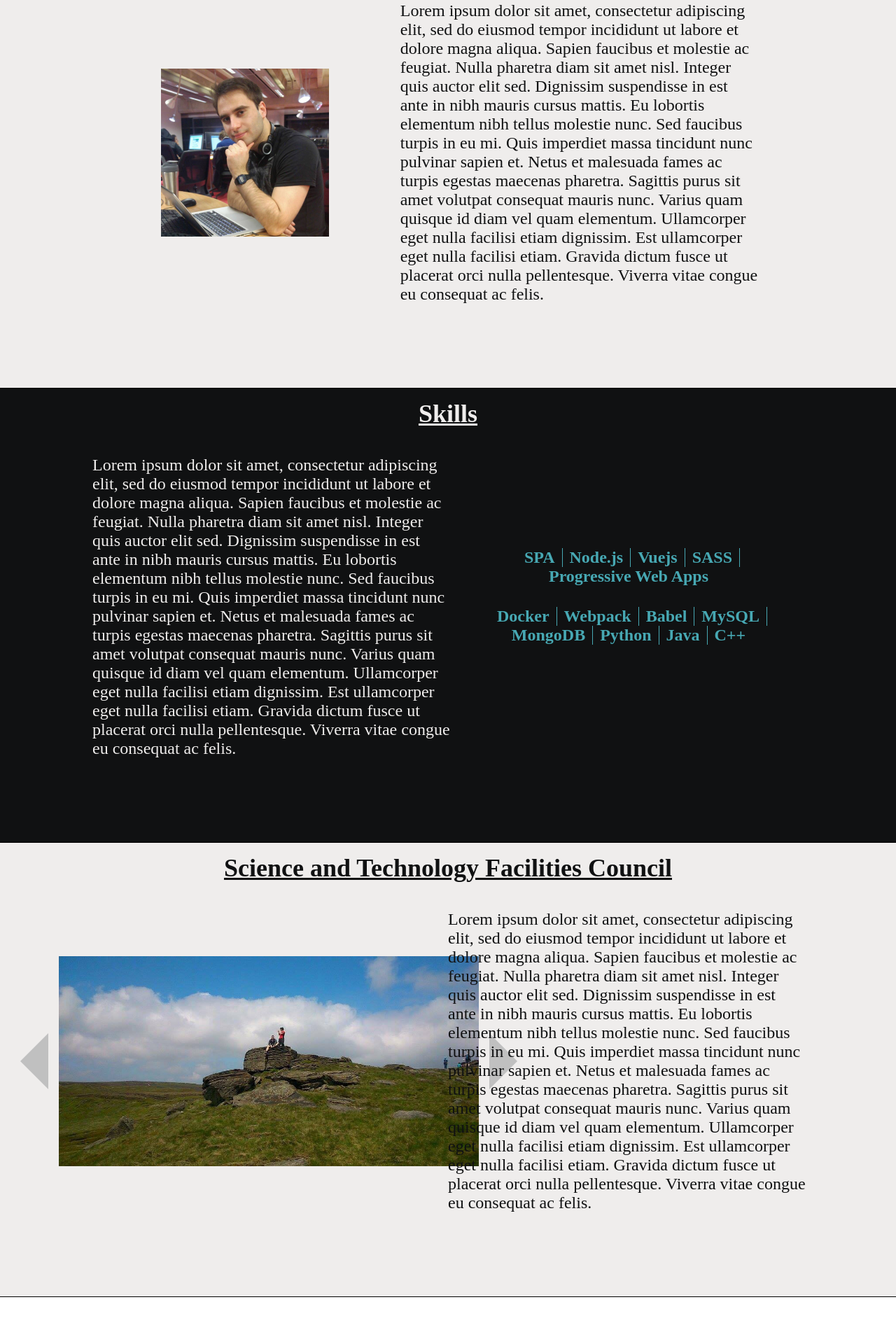
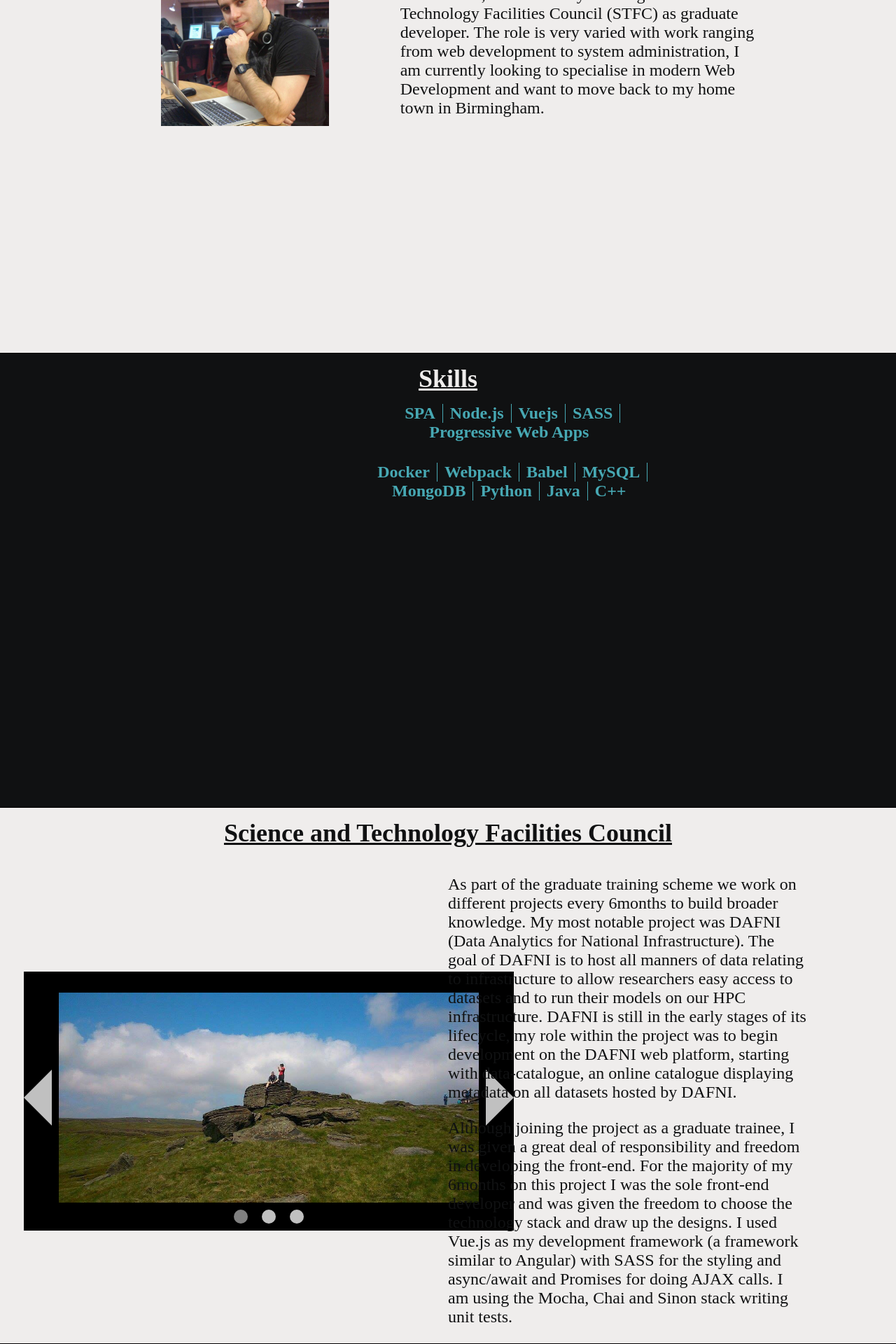
Before and after one commit to MostafaNabi/personal-website, a Vue app: page /#/ in a window 1280 px wide. Shown: the part 194-2114 px from the top of the page at 70% size. Before the commit the page ends 2047 px from the top, so only its background shows below. Built offline with nearby package versions, Linux system fonts and the light colour scheme.

Commit message:
added smooth scrolling and fixed navbar, added bullets to carousel, added content to about me and stfc

```diff
--- a/src/App.vue
+++ b/src/App.vue
@@ -50,12 +50,17 @@ export default {
   }
 
   #navbar {
-    height: 10%;
-    min-height: 100px;
+    position: fixed;
+    top: 0px;
+    height: 50px;
+    min-height: 50px;
     width: 100%;
+    z-index: 1000;
   }
 
   #main-body {
+    position: absolute;
+    top: 50px;
     height: 90%;
     width: 100%;
   }
--- a/src/components/Carousel.vue
+++ b/src/components/Carousel.vue
@@ -3,11 +3,20 @@
     <div id="carousel-container">
       <div id="main-wrapper">
         <div id="left-arrow" class="carousel-arrow" v-on:click="decrementIndex()"></div>
-        <img class="carousel-image" v-for="(image, i) in images" :key="image" v-bind:src="require('@/assets/'+image)" v-show="carouselIndex === i"/>
+        <img class="carousel-image"
+            v-for="(image, i) in images" :key="image"
+            v-bind:src="require('@/assets/'+image)"
+            v-show="carouselIndex === i"
+        />
         <div id="right-arrow" class="carousel-arrow" v-on:click="incrementIndex()"></div>
       </div>
       <div id="select-wrapper">
-        <div class="select-button"></div>
+        <div class="select-button"
+            v-for="(image, i) in images" :key="image"
+            v-on:click="carouselIndex = i"
+            v-bind:class="{'selected-button': carouselIndex === i}"
+        >
+        </div>
       </div>
     </div>
   </div>
@@ -51,11 +60,15 @@ export default {
 </script>
 
 <style lang="scss" scoped>
+  #carousel-container {
+    background-color: black;
+  }
 
   #main-wrapper {
     display: flex;
     justify-content: center;
     align-items: center;
+    padding-top: 30px;
   }
 
   .carousel-image {
@@ -69,7 +82,7 @@ export default {
     border-bottom: 40px solid transparent;
     border-top: 40px solid transparent;
     border-right: 40px solid silver;
-    margin-right: 15px;
+    margin-right: 10px;
   }
 
   #right-arrow {
@@ -78,7 +91,7 @@ export default {
     border-bottom: 40px solid transparent;
     border-top: 40px solid transparent;
     border-left: 40px solid silver;
-    margin-left: 15px;
+    margin-left: 10px;
   }
 
   #left-arrow:hover {
@@ -92,4 +105,26 @@ export default {
   .carousel-arrow:hover {
     cursor: pointer;
   }
+
+  #select-wrapper {
+    display: flex;
+    justify-content: center;
+  }
+
+  .select-button {
+    height: 20px;
+    width: 20px;
+    border-radius: 50%;
+    background-color: silver;
+    margin: 10px;
+  }
+
+  .select-button:hover {
+    cursor: pointer;
+    background-color: gray;
+  }
+
+  .selected-button {
+    background-color: gray;
+  }
 </style>
--- a/src/components/TheNavbar.vue
+++ b/src/components/TheNavbar.vue
@@ -3,9 +3,9 @@
     <div id="navbar-wrapper">
       <div id="navbar-menu-wrapper">
         <div id="navbar-links">
-          <span class="link"> About Me </span>
-          <span class="link"> Skills </span>
-          <span class="link"> Work Experience </span>
+          <span class="link" v-on:click="scrollTo('about-me')"> About Me </span>
+          <span class="link" v-on:click="scrollTo('skills')"> Skills </span>
+          <span class="link" v-on:click="scrollTo('stfc')"> Work Experience </span>
         </div>
       </div>
     </div>
@@ -20,6 +20,18 @@ export default {
     return {
       coverPhoto
     };
+  },
+
+  methods: {
+    scrollTo (id) {
+      const offset = document.getElementById(id).offsetTop;
+      window.scroll({
+        top: offset,
+        behavior: 'smooth'
+      });
+
+      // window.scrollTo(0, offset);
+    }
   }
 };
 </script>
--- a/src/views/TheHomePage.vue
+++ b/src/views/TheHomePage.vue
@@ -12,13 +12,9 @@
 
         <div class="section-content-text">
           <p>
-            Lorem ipsum dolor sit amet, consectetur adipiscing elit, sed do eiusmod tempor incididunt ut labore et dolore magna aliqua. Sapien faucibus et molestie ac feugiat.
-            Nulla pharetra diam sit amet nisl. Integer quis auctor elit sed. Dignissim suspendisse in est ante in nibh mauris cursus mattis. Eu lobortis elementum nibh tellus molestie nunc.
-            Sed faucibus turpis in eu mi. Quis imperdiet massa tincidunt nunc pulvinar sapien et.
-            Netus et malesuada fames ac turpis egestas maecenas pharetra. Sagittis purus sit amet volutpat consequat mauris nunc.
-            Varius quam quisque id diam vel quam elementum. Ullamcorper eget nulla facilisi etiam dignissim.
-            Est ullamcorper eget nulla facilisi etiam. Gravida dictum fusce ut placerat orci nulla pellentesque.
-            Viverra vitae congue eu consequat ac felis.
+            Hello! I am a software developer living in Oxfordshire, I am currently working at Science and Technology Facilities Council (STFC) as graduate developer.
+            The role is very varied with work ranging from web development to system administration, I am currently looking to specialise in modern Web Development
+            and want to move back to my home town in Birmingham.
           </p>
         </div>
       </div>
@@ -31,13 +27,7 @@
       <div class="section-content-wrapper">
         <div class="section-content-text">
           <p>
-            Lorem ipsum dolor sit amet, consectetur adipiscing elit, sed do eiusmod tempor incididunt ut labore et dolore magna aliqua. Sapien faucibus et molestie ac feugiat.
-            Nulla pharetra diam sit amet nisl. Integer quis auctor elit sed. Dignissim suspendisse in est ante in nibh mauris cursus mattis. Eu lobortis elementum nibh tellus molestie nunc.
-            Sed faucibus turpis in eu mi. Quis imperdiet massa tincidunt nunc pulvinar sapien et.
-            Netus et malesuada fames ac turpis egestas maecenas pharetra. Sagittis purus sit amet volutpat consequat mauris nunc.
-            Varius quam quisque id diam vel quam elementum. Ullamcorper eget nulla facilisi etiam dignissim.
-            Est ullamcorper eget nulla facilisi etiam. Gravida dictum fusce ut placerat orci nulla pellentesque.
-            Viverra vitae congue eu consequat ac felis.
+
           </p>
         </div>
 
@@ -63,7 +53,7 @@
       </div>
     </div> <!-- close skills -->
 
-    <div id="about-me" class="content-section">
+    <div id="stfc" class="content-section">
       <div class="section-title-wrapper">
         <h1 class="section-title"> Science and Technology Facilities Council </h1>
       </div>
@@ -72,14 +62,19 @@
           <carousel v-bind:images="['cover_photo.jpg', 'dafni-website-1.png', 'profile_picture.jpg']" />
         </div>
         <div class="section-content-text">
-           <p>
-            Lorem ipsum dolor sit amet, consectetur adipiscing elit, sed do eiusmod tempor incididunt ut labore et dolore magna aliqua. Sapien faucibus et molestie ac feugiat.
-            Nulla pharetra diam sit amet nisl. Integer quis auctor elit sed. Dignissim suspendisse in est ante in nibh mauris cursus mattis. Eu lobortis elementum nibh tellus molestie nunc.
-            Sed faucibus turpis in eu mi. Quis imperdiet massa tincidunt nunc pulvinar sapien et.
-            Netus et malesuada fames ac turpis egestas maecenas pharetra. Sagittis purus sit amet volutpat consequat mauris nunc.
-            Varius quam quisque id diam vel quam elementum. Ullamcorper eget nulla facilisi etiam dignissim.
-            Est ullamcorper eget nulla facilisi etiam. Gravida dictum fusce ut placerat orci nulla pellentesque.
-            Viverra vitae congue eu consequat ac felis.
+          <p>
+            As part of the graduate training scheme we work on different projects every 6months to build broader knowledge.
+            My most notable project was DAFNI (Data Analytics for National Infrastructure).
+            The goal of DAFNI is to host all manners of data relating to infrastructure to allow researchers easy access to
+            datasets and to run their models on our HPC infrastructure. DAFNI is still in the early stages of its lifecycle,
+            my role within the project was to begin development on the DAFNI web platform, starting with data-catalogue,
+            an online catalogue displaying metadata on all datasets hosted by DAFNI.
+          </p>
+          <p>
+            Although joining the project as a graduate trainee, I was given a great deal of responsibility and freedom in developing the front-end.
+            For the majority of my 6months on this project I was the sole front-end developer and was given the freedom to choose the technology stack
+            and draw up the designs. I used Vue.js as my development framework (a framework similar to Angular) with SASS
+            for the styling and async/await and Promises for doing AJAX calls. I am using the Mocha, Chai and Sinon stack writing unit tests.
           </p>
         </div>
       </div>
```
